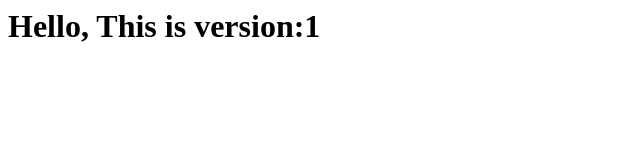
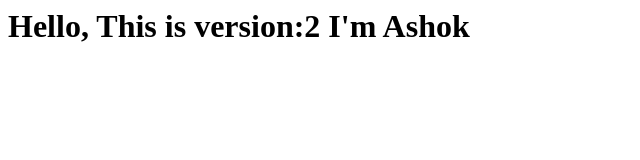
Before and after one commit to Pavanasho/dockerfiles, a plain HTML site: page DEPLOYMENT/index.html in a window 1280 px wide. Shown: the whole page, without its empty margins (0-640 px from the left). Drawn offline with Linux system fonts and the light colour scheme.

Commit message:
deployment added

```diff
--- a/DEPLOYMENT/index.html
+++ b/DEPLOYMENT/index.html
@@ -1 +1,3 @@
-<h1>Hello, This is version:1</h1>
+<h1>Hello, This is version:2
+     I'm Ashok
+</h1>
```
